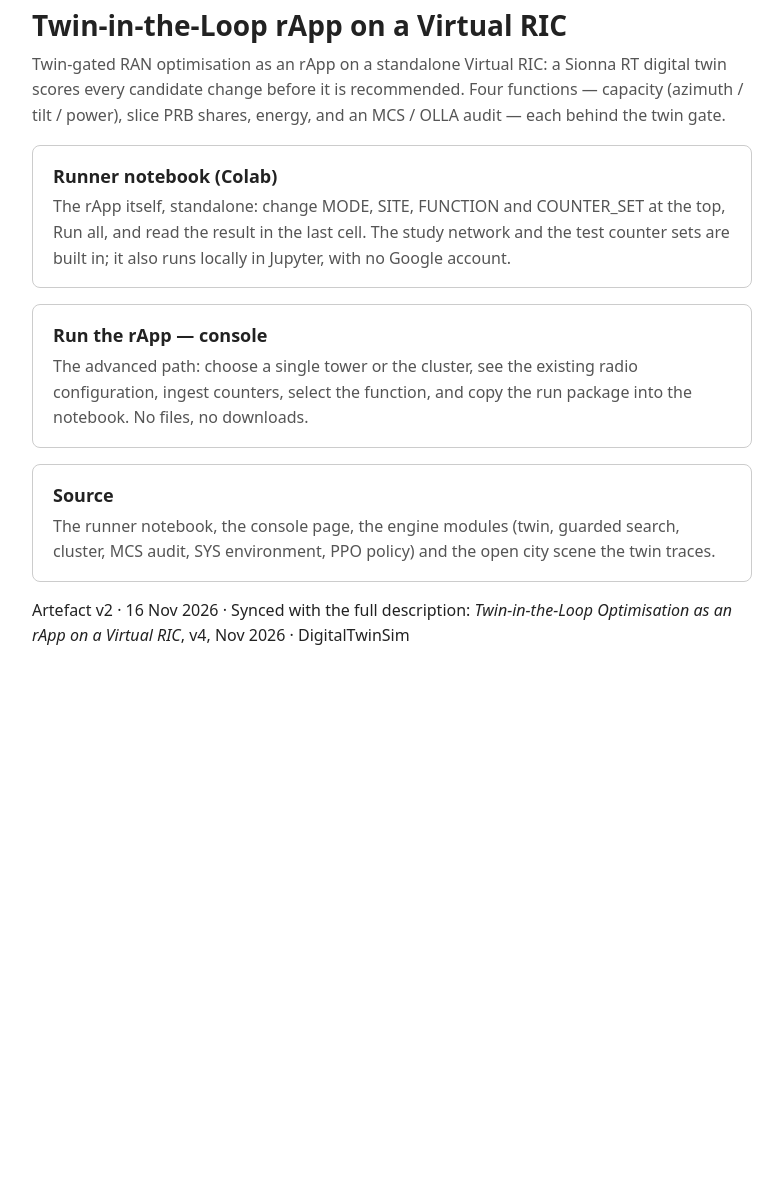
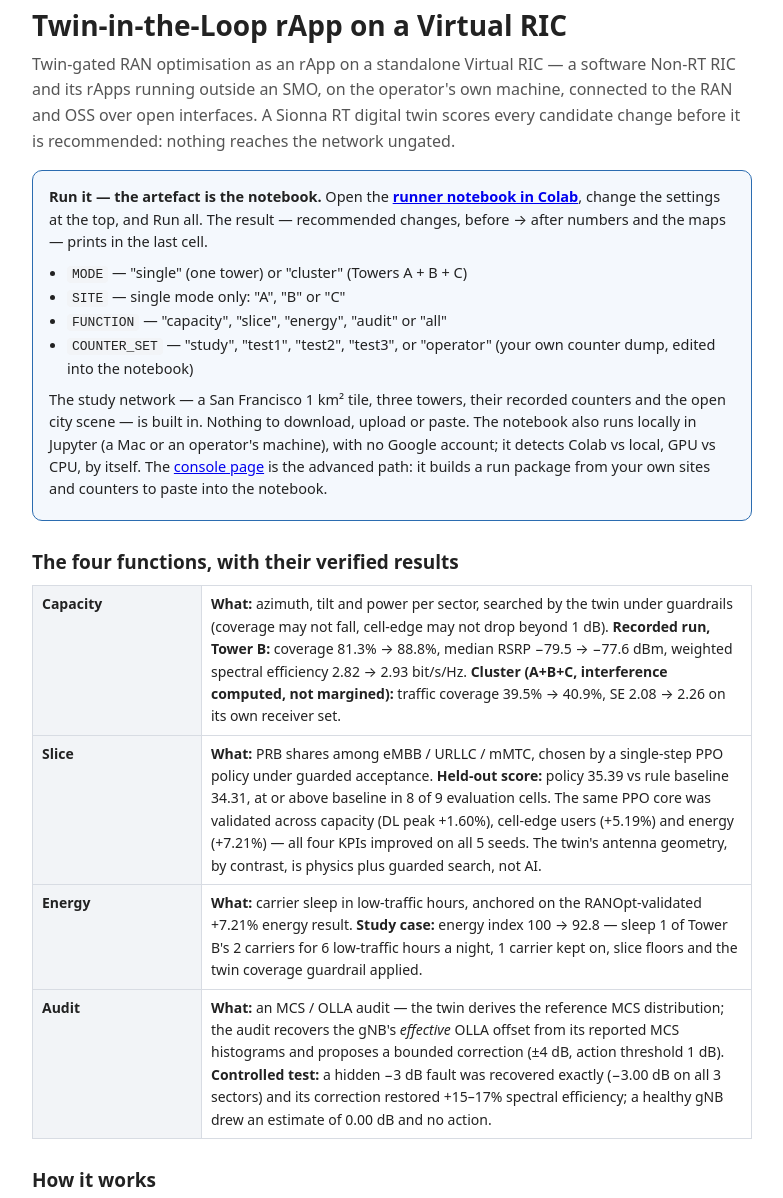
Before and after one commit to ysrao/twin-in-the-loop-rapp, a plain HTML site: page index.html in a window 1280 px wide. Shown: the part 45-1243 px from the top of the page, without its empty margins (248-1031 px from the left). Before the commit the page ends 800 px from the top, so only its background shows below. Drawn offline with Linux system fonts and the light colour scheme.

Commit message:
Landing page becomes the full artefact page: what the rApp is, how to run it, the four functions with their verified results, how it works, status and limits

```diff
--- a/index.html
+++ b/index.html
@@ -13,12 +13,48 @@ a.card:hover{border-color:#2e9e44}
 a.card b{font-size:18px}
 a.card span{color:#555;display:block;margin-top:4px}
 </style>
+<style>
+.sec{margin:26px 0 8px;font-size:19px}
+table.kv{border-collapse:collapse;width:100%;margin:8px 0 4px}
+table.kv td,table.kv th{border:1px solid #d8dce3;padding:7px 9px;font-size:14px;vertical-align:top;text-align:left}
+table.kv th{background:#f2f4f7;width:150px}
+p.body{font-size:14.5px;line-height:1.55;margin:8px 0}
+ul.body{font-size:14.5px;line-height:1.55;margin:6px 0 6px 18px;padding:0}
+code{background:#f2f4f7;padding:1px 5px;border-radius:4px;font-size:13px}
+.runbox{border:1.5px solid #2b6cb0;border-radius:10px;padding:12px 16px;margin:14px 0;background:#f4f8fd}
+</style>
 </head>
 <body>
 <h1>Twin-in-the-Loop rApp on a Virtual RIC</h1>
-<p class="sub">Twin-gated RAN optimisation as an rApp on a standalone Virtual RIC: a Sionna RT digital twin scores every candidate change before it is recommended. Four functions &mdash; capacity (azimuth / tilt / power), slice PRB shares, energy, and an MCS / OLLA audit &mdash; each behind the twin gate.</p>
-<a class="card" href="https://colab.research.google.com/github/ysrao/twin-in-the-loop-rapp/blob/main/notebook/rapp_run.ipynb"><b>Runner notebook (Colab)</b><span>The rApp itself, standalone: change MODE, SITE, FUNCTION and COUNTER_SET at the top, Run all, and read the result in the last cell. The study network and the test counter sets are built in; it also runs locally in Jupyter, with no Google account.</span></a>
-<a class="card" href="rapp-run.html"><b>Run the rApp &mdash; console</b><span>The advanced path: choose a single tower or the cluster, see the existing radio configuration, ingest counters, select the function, and copy the run package into the notebook. No files, no downloads.</span></a>
+<p class="sub">Twin-gated RAN optimisation as an rApp on a standalone Virtual RIC &mdash; a software Non-RT RIC and its rApps running outside an SMO, on the operator's own machine, connected to the RAN and OSS over open interfaces. A Sionna RT digital twin scores every candidate change before it is recommended: nothing reaches the network ungated.</p>
+
+<div class="runbox">
+<p class="body" style="margin-top:2px"><b>Run it &mdash; the artefact is the notebook.</b> Open the <a href="https://colab.research.google.com/github/ysrao/twin-in-the-loop-rapp/blob/main/notebook/rapp_run.ipynb"><b>runner notebook in Colab</b></a>, change the settings at the top, and Run all. The result &mdash; recommended changes, before &rarr; after numbers and the maps &mdash; prints in the last cell.</p>
+<ul class="body">
+<li><code>MODE</code> &mdash; "single" (one tower) or "cluster" (Towers A + B + C)</li>
+<li><code>SITE</code> &mdash; single mode only: "A", "B" or "C"</li>
+<li><code>FUNCTION</code> &mdash; "capacity", "slice", "energy", "audit" or "all"</li>
+<li><code>COUNTER_SET</code> &mdash; "study", "test1", "test2", "test3", or "operator" (your own counter dump, edited into the notebook)</li>
+</ul>
+<p class="body">The study network &mdash; a San Francisco 1 km&sup2; tile, three towers, their recorded counters and the open city scene &mdash; is built in. Nothing to download, upload or paste. The notebook also runs locally in Jupyter (a Mac or an operator's machine), with no Google account; it detects Colab vs local, GPU vs CPU, by itself. The <a href="rapp-run.html">console page</a> is the advanced path: it builds a run package from your own sites and counters to paste into the notebook.</p>
+</div>
+
+<h2 class="sec">The four functions, with their verified results</h2>
+<table class="kv">
+<tr><th>Capacity</th><td><b>What:</b> azimuth, tilt and power per sector, searched by the twin under guardrails (coverage may not fall, cell-edge may not drop beyond 1 dB). <b>Recorded run, Tower B:</b> coverage 81.3% &rarr; 88.8%, median RSRP &minus;79.5 &rarr; &minus;77.6 dBm, weighted spectral efficiency 2.82 &rarr; 2.93 bit/s/Hz. <b>Cluster (A+B+C, interference computed, not margined):</b> traffic coverage 39.5% &rarr; 40.9%, SE 2.08 &rarr; 2.26 on its own receiver set.</td></tr>
+<tr><th>Slice</th><td><b>What:</b> PRB shares among eMBB / URLLC / mMTC, chosen by a single-step PPO policy under guarded acceptance. <b>Held-out score:</b> policy 35.39 vs rule baseline 34.31, at or above baseline in 8 of 9 evaluation cells. The same PPO core was validated across capacity (DL peak +1.60%), cell-edge users (+5.19%) and energy (+7.21%) &mdash; all four KPIs improved on all 5 seeds. The twin's antenna geometry, by contrast, is physics plus guarded search, not AI.</td></tr>
+<tr><th>Energy</th><td><b>What:</b> carrier sleep in low-traffic hours, anchored on the RANOpt-validated +7.21% energy result. <b>Study case:</b> energy index 100 &rarr; 92.8 &mdash; sleep 1 of Tower B's 2 carriers for 6 low-traffic hours a night, 1 carrier kept on, slice floors and the twin coverage guardrail applied.</td></tr>
+<tr><th>Audit</th><td><b>What:</b> an MCS / OLLA audit &mdash; the twin derives the reference MCS distribution; the audit recovers the gNB's <i>effective</i> OLLA offset from its reported MCS histograms and proposes a bounded correction (&plusmn;4 dB, action threshold 1 dB). <b>Controlled test:</b> a hidden &minus;3 dB fault was recovered exactly (&minus;3.00 dB on all 3 sectors) and its correction restored +15&ndash;17% spectral efficiency; a healthy gNB drew an estimate of 0.00 dB and no action.</td></tr>
+</table>
+
+<h2 class="sec">How it works</h2>
+<p class="body">Performance counters flow one way: gNBs report standard 3GPP PM counters to the vendor NMS (Ericsson ENM, Nokia NetAct), which exports them in bulk; the Virtual RIC ingests those files read-only &mdash; it never talks to a gNB and has no write path to the network. Inside, Sionna RT traces the twin over the city scene and Sionna SYS (PHYAbstraction) turns SINR into MCS and throughput; candidates are scored, the twin gate accepts or rejects, and what leaves the box is a configuration <i>intent</i>. In the pilot, a human approves through the operator's normal change process. The loop is the slow loop by design &mdash; minutes to hours, not milliseconds: per-TTI scheduling stays in the DU, where it belongs. The box itself is appliance-class (a $650&ndash;$1,000 one-time purchase); no GPU is required, the twin trace simply takes minutes on CPU instead of seconds.</p>
+
+<h2 class="sec">Status and limits</h2>
+<p class="body">Verified end-to-end on the study network, in the open, from this page. What it is not yet: the PM data is a schema-faithful stand-in until an operator's real counter dump arrives &mdash; the ask is a single-tower offline pilot, read-only, no write path. Johannesburg-class map data is the known constraint on building a twin scene elsewhere; the runner is portable, so the scene can be built and run on the operator's side with their licensed data. Distribution routes: Ericsson's EIAP rApp Directory (ecosystem membership requested and under review; then SDK packaging, Developer Lab testing and certification), and Nokia's MantaRay Marketplace (partnership first). The Virtual RIC track needs neither &mdash; it is the operator's own deployment.</p>
+
+<a class="card" href="https://colab.research.google.com/github/ysrao/twin-in-the-loop-rapp/blob/main/notebook/rapp_run.ipynb"><b>Runner notebook (Colab)</b><span>The rApp itself, standalone: set MODE, SITE, FUNCTION and COUNTER_SET at the top, Run all, read the last cell.</span></a>
+<a class="card" href="rapp-run.html"><b>Run the rApp &mdash; console</b><span>The advanced path: build a run package with your own sites and counters and paste it into the notebook.</span></a>
 <a class="card" href="https://github.com/ysrao/twin-in-the-loop-rapp"><b>Source</b><span>The runner notebook, the console page, the engine modules (twin, guarded search, cluster, MCS audit, SYS environment, PPO policy) and the open city scene the twin traces.</span></a>
 <p class="note">Artefact v2 &middot; 16 Nov 2026 &middot; Synced with the full description: <i>Twin-in-the-Loop Optimisation as an rApp on a Virtual RIC</i>, v4, Nov 2026 &middot; DigitalTwinSim</p>
 </body>
```
